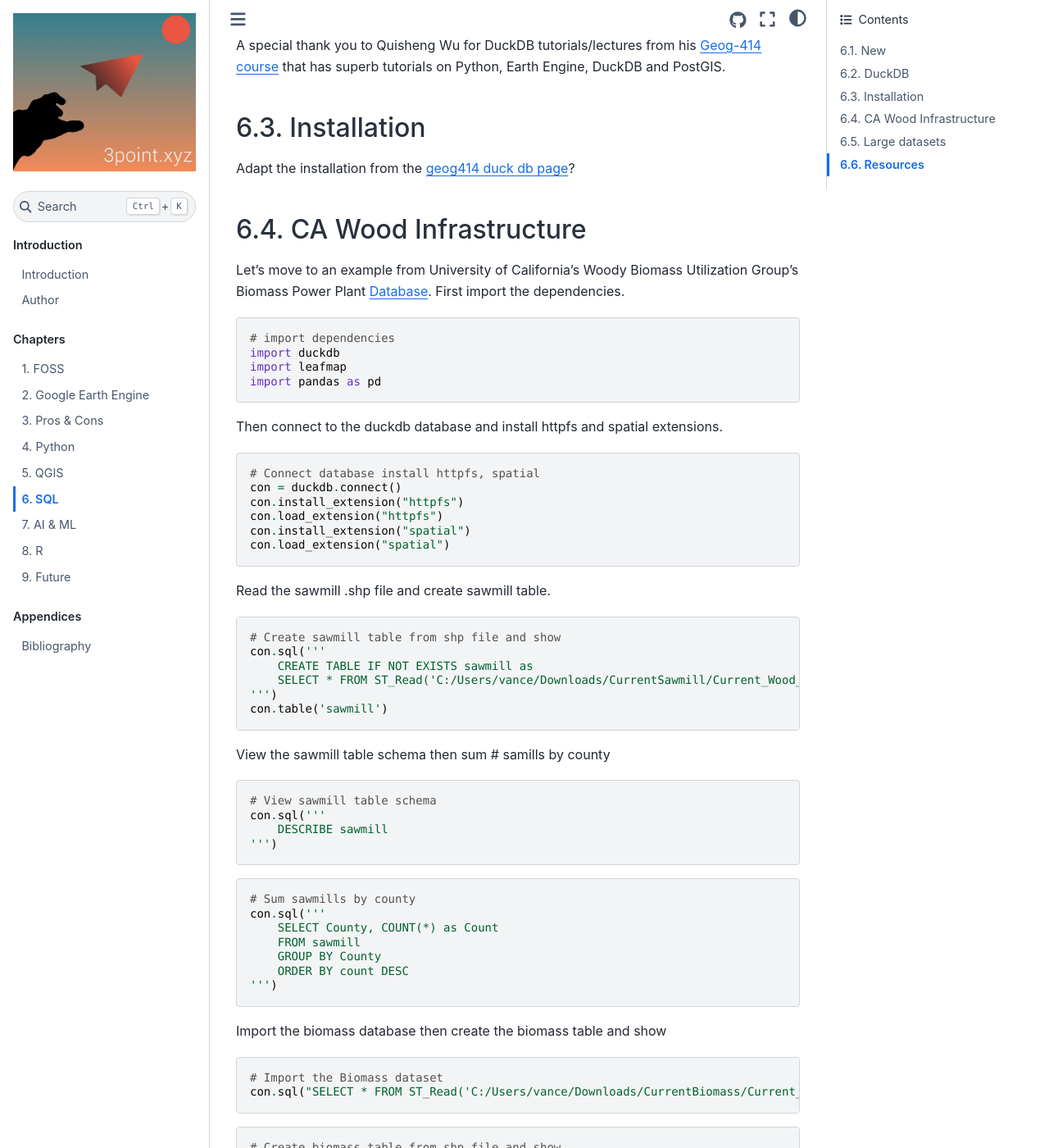
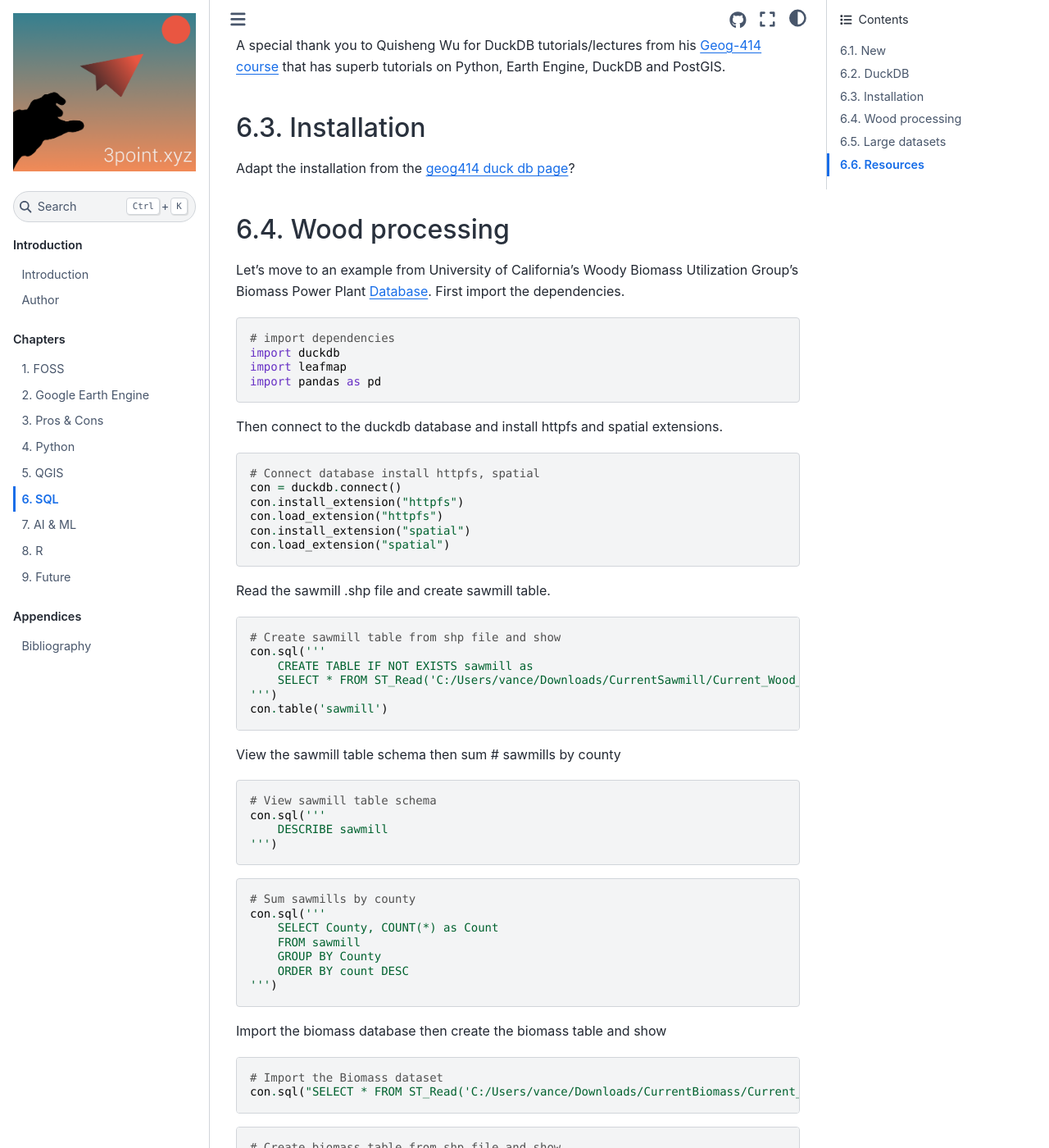
Before and after one commit to VRConservation/geosp, a Jupyter Book: the page built from chapters/07_sql.md, in a window 1280 px wide and 1400 px high, scrolled down 811 px. Shown: the whole window at 82% size. Built offline with Jupyter Book 1.0.4 settings and Sphinx 7.4.7 and the Sphinx Book theme 1.1.4, drawn with Linux system fonts in a browser that asks for light colours; pages that are not in the unit, such as notebooks, are missing from menus.

Commit message:
sql chp edits

````diff
--- a/chapters/07_sql.md
+++ b/chapters/07_sql.md
@@ -22,7 +22,7 @@ A special thank you to Quisheng Wu for DuckDB tutorials/lectures from his [Geog-
 
 Adapt the installation from the [geog414 duck db page](https://geog-414.gishub.org/book/duckdb/01_duckdb_intro.html#installation)?
 
-## CA Wood Infrastructure
+## Wood processing
 
 Let's move to an example from University of California's Woody Biomass Utilization Group's Biomass Power Plant [Database](http://gg.gg/1as7ti). First import the dependencies.
 
@@ -55,7 +55,7 @@ con.sql('''
 con.table('sawmill')
 ```
 
-View the sawmill table schema then sum # samills by county
+View the sawmill table schema then sum # sawmills by county
 
 ```python
 # View sawmill table schema
@@ -96,7 +96,6 @@ View the biomass table schema then sum the total megawatts of the plants by coun
 # View biomass table schema
 con.sql('''
     DESCRIBE biomass
-
 ''')
 ```
 
````
Also changed, not shown: 6 other files.
